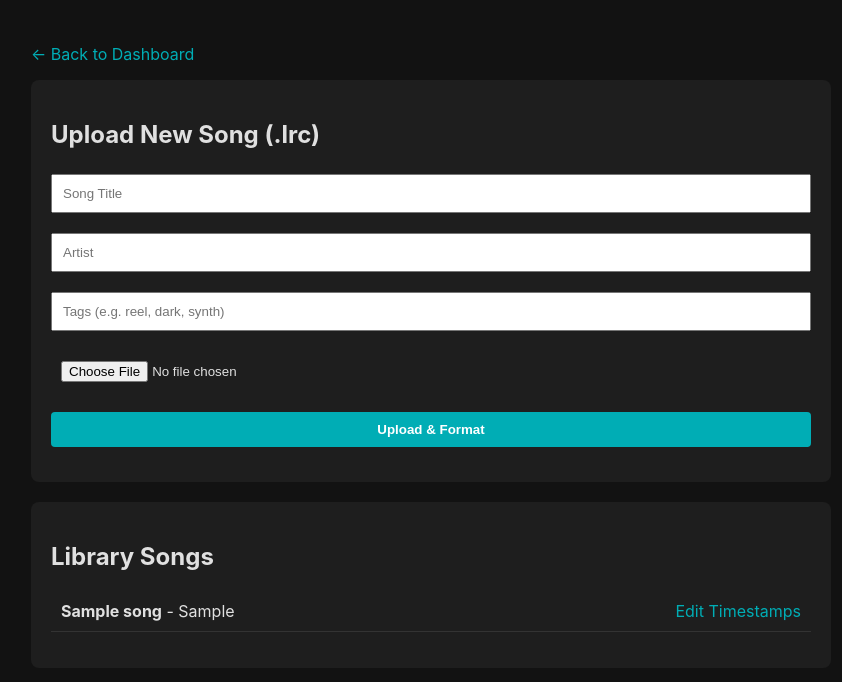
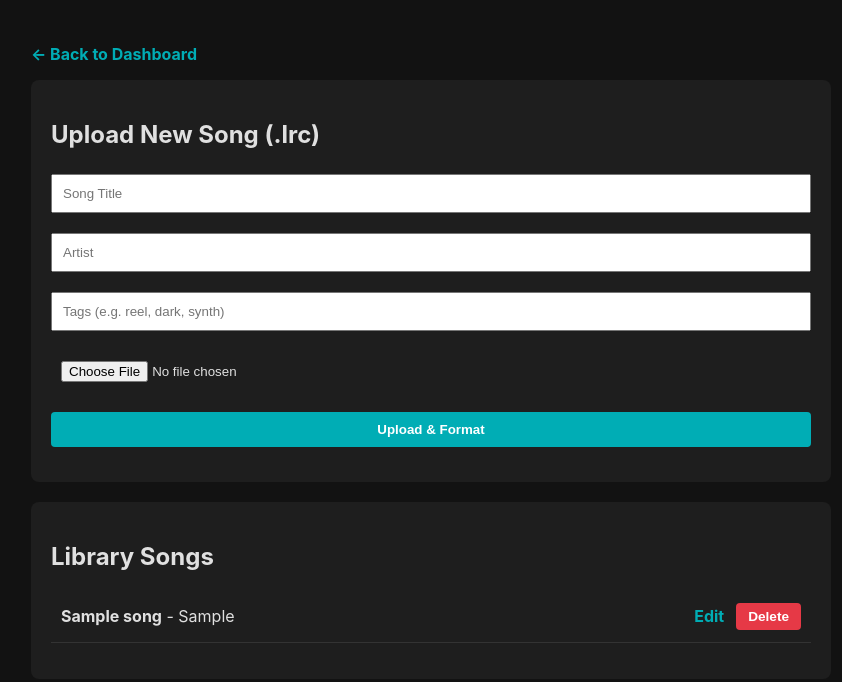
Before and after one commit to retardedmonkeygaming/rpi-lyric-display, a Flask app: page /library in a window 1280 px wide. Shown: the top 682 px of the page, without its empty margins (209-1051 px from the left). Run offline with Flask 3, Linux system fonts and the light colour scheme; tables that the repository leaves empty hold one stand-in row (values such as "Sample post"); parts of the project's set-up code (start-up, migrations or seed data) failed here and were passed over.

Commit message:
Add API endpoint to delete songs and update library UI with delete functionality

```diff
--- a/web/routes.py
+++ b/web/routes.py
@@ -72,3 +72,10 @@ def update_lyrics(song_id: int):
         )
 
     return jsonify({"status": "success", "song_id": song_id})
+@web_bp.route("/api/songs/<int:song_id>/delete", methods=["POST"])
+def delete_song(song_id: int):
+    """API Endpoint to delete a song and its associated lyrics."""
+    with db.get_connection() as conn:
+        conn.execute("DELETE FROM songs WHERE id = ?", (song_id,))
+        # Foreign key CASCADE handles deleting lyrics and tags automatically
+    return jsonify({"status": "success", "deleted_id": song_id})
--- a/web/templates/library.html
+++ b/web/templates/library.html
@@ -10,9 +10,11 @@
         .card { background: #1e1e1e; border-radius: 8px; padding: 20px; margin-bottom: 20px; }
         input, button { padding: 10px; margin-top: 5px; margin-bottom: 15px; width: 100%; box-sizing: border-box; }
         button { background: #00adb5; color: white; border: none; font-weight: bold; cursor: pointer; border-radius: 4px; }
+        .delete-btn { background: #e63946; padding: 6px 12px; font-size: 0.85rem; width: auto; margin: 0; }
         ul { list-style: none; padding: 0; }
-        li { padding: 10px; border-bottom: 1px solid #333; display: flex; justify-content: space-between; }
-        a { color: #00adb5; text-decoration: none; }
+        li { padding: 12px 10px; border-bottom: 1px solid #333; display: flex; justify-content: space-between; align-items: center; }
+        .actions { display: flex; gap: 12px; align-items: center; }
+        a { color: #00adb5; text-decoration: none; font-weight: bold; }
     </style>
 </head>
 <body>
@@ -32,15 +34,38 @@
 
         <div class="card">
             <h2>Library Songs</h2>
-            <ul>
+            <ul id="song-list">
                 {% for song in songs %}
-                <li>
+                <li id="song-row-{{ song.id }}">
                     <span><strong>{{ song.title }}</strong> - {{ song.artist }}</span>
-                    <a href="/editor/{{ song.id }}">Edit Timestamps</a>
+                    <div class="actions">
+                        <a href="/editor/{{ song.id }}">Edit</a>
+                        <button class="delete-btn" data-song-id="{{ song.id }}">Delete</button>
+                    </div>
                 </li>
                 {% endfor %}
             </ul>
         </div>
     </div>
+
+    <script>
+        document.getElementById('song-list').addEventListener('click', async function(e) {
+            if (!e.target.classList.contains('delete-btn')) return;
+
+            const songId = e.target.getAttribute('data-song-id');
+            if (!confirm('Are you sure you want to delete this song?')) return;
+
+            const res = await fetch(`/api/songs/${songId}/delete`, {
+                method: 'POST'
+            });
+
+            if (res.ok) {
+                const row = document.getElementById(`song-row-${songId}`);
+                if (row) row.remove();
+            } else {
+                alert('Failed to delete song.');
+            }
+        });
+    </script>
 </body>
 </html>
```
